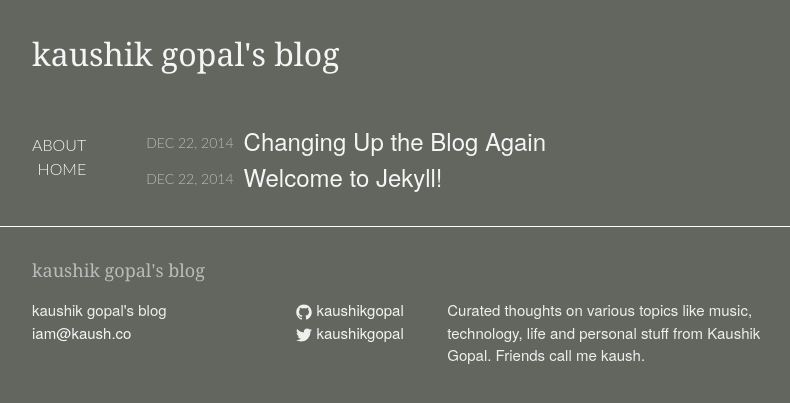
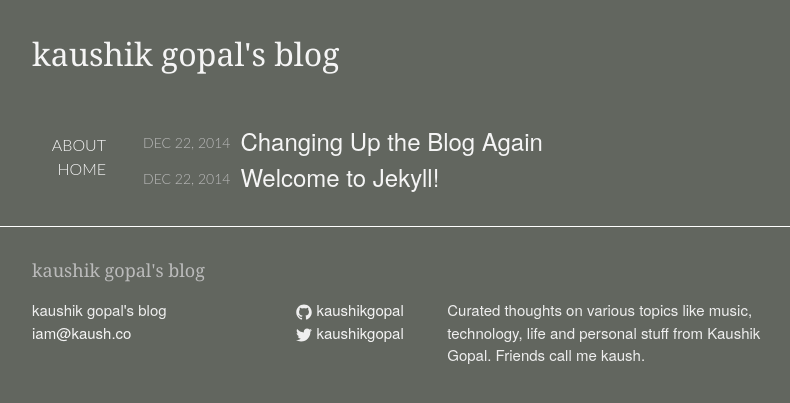
Before and after one commit to kaushikgopal/octopress-kaush-blog, a Jekyll site: the page built from index.html, in a window 1280 px wide. Shown: the top 403 px of the page, without its empty margins (238-1028 px from the left). Built offline with Jekyll 4.4.1, drawn with Linux system fonts in a browser that asks for light colours.

Commit message:
fix: layout to show almost like a table

```diff
--- a/_layouts/default.html
+++ b/_layouts/default.html
@@ -8,6 +8,8 @@
   {% include header.html %}
 
   <div class="wrapper">
+    <div class="page-content">
+
       <nav class="site-nav">
         <ul>
           <li><a class="page-link" href="/about/">About</a></li>
@@ -15,8 +17,10 @@
         </ul>
       </nav>
 
-    <div class="page-content">
+      <div class="page-content-wrapper">
         {{ content }}
+      </div>
+
     </div>
   </div>
 
--- a/_sass/_layout.scss
+++ b/_sass/_layout.scss
@@ -13,11 +13,6 @@
     &:hover { text-decoration: none; }
 }
 
-.site-nav, .page-content {
-    float: left;
-    display:table-cell;
-    margin: $spacing-unit 0;
-}
 
 .site-nav {
     @include micro-header;
@@ -161,13 +156,25 @@
 }
 
 
-
 /**
  * Page content
  */
 /* .page-heading {
     font-size: 20px;
 } */
+.site-nav, .page-content-wrapper {
+    float: left;
+    margin: $spacing-unit 0;
+}
+
+.site-nav {
+    @include micro-header;
+    width: 10%;
+    padding-right: 5%;
+}
+.page-content-wrapper {
+    width: 80%;
+}
 
 .post-list {
     float: left;
```
Lines whose indentation alone changed are shown as unchanged.
